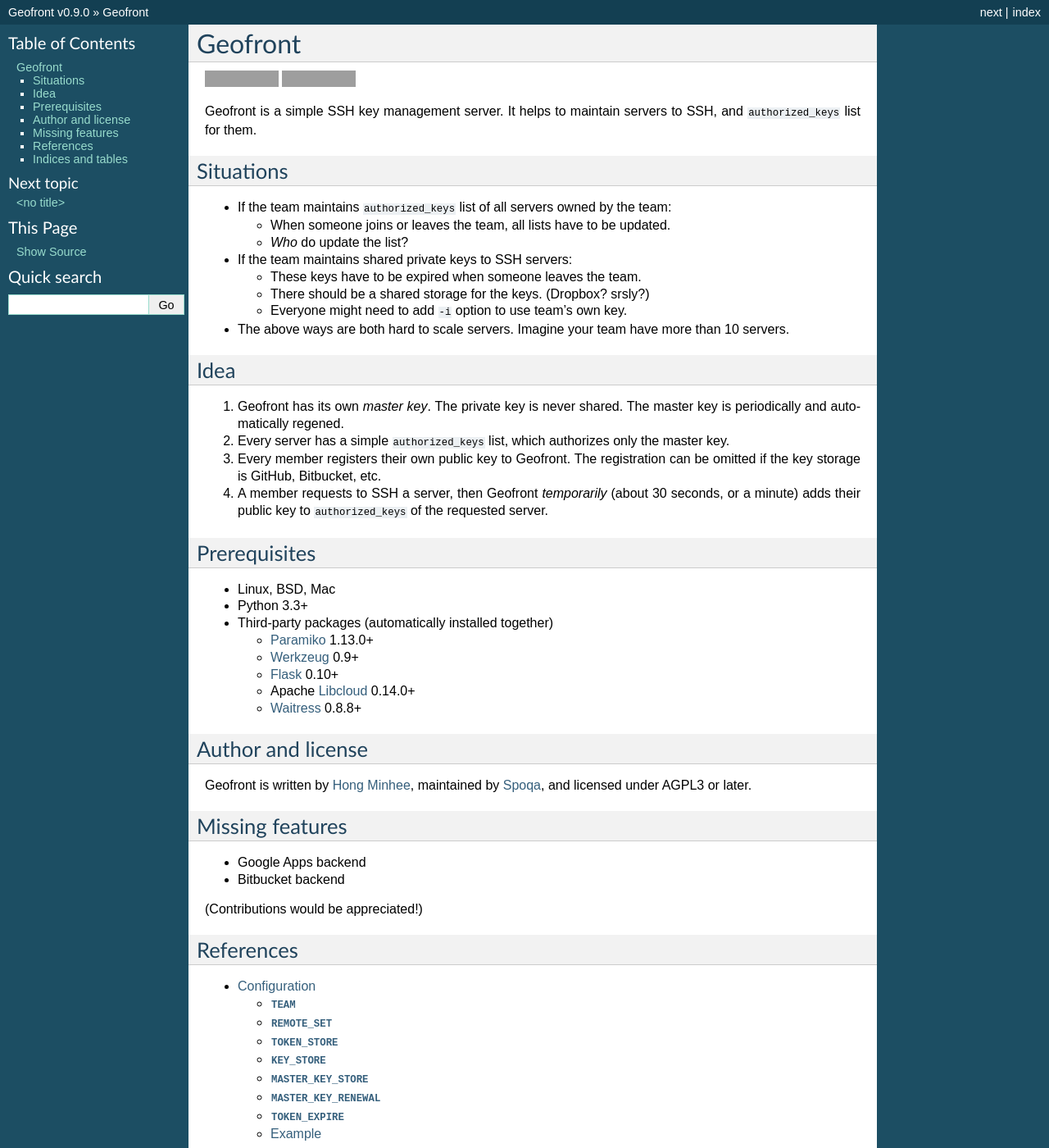
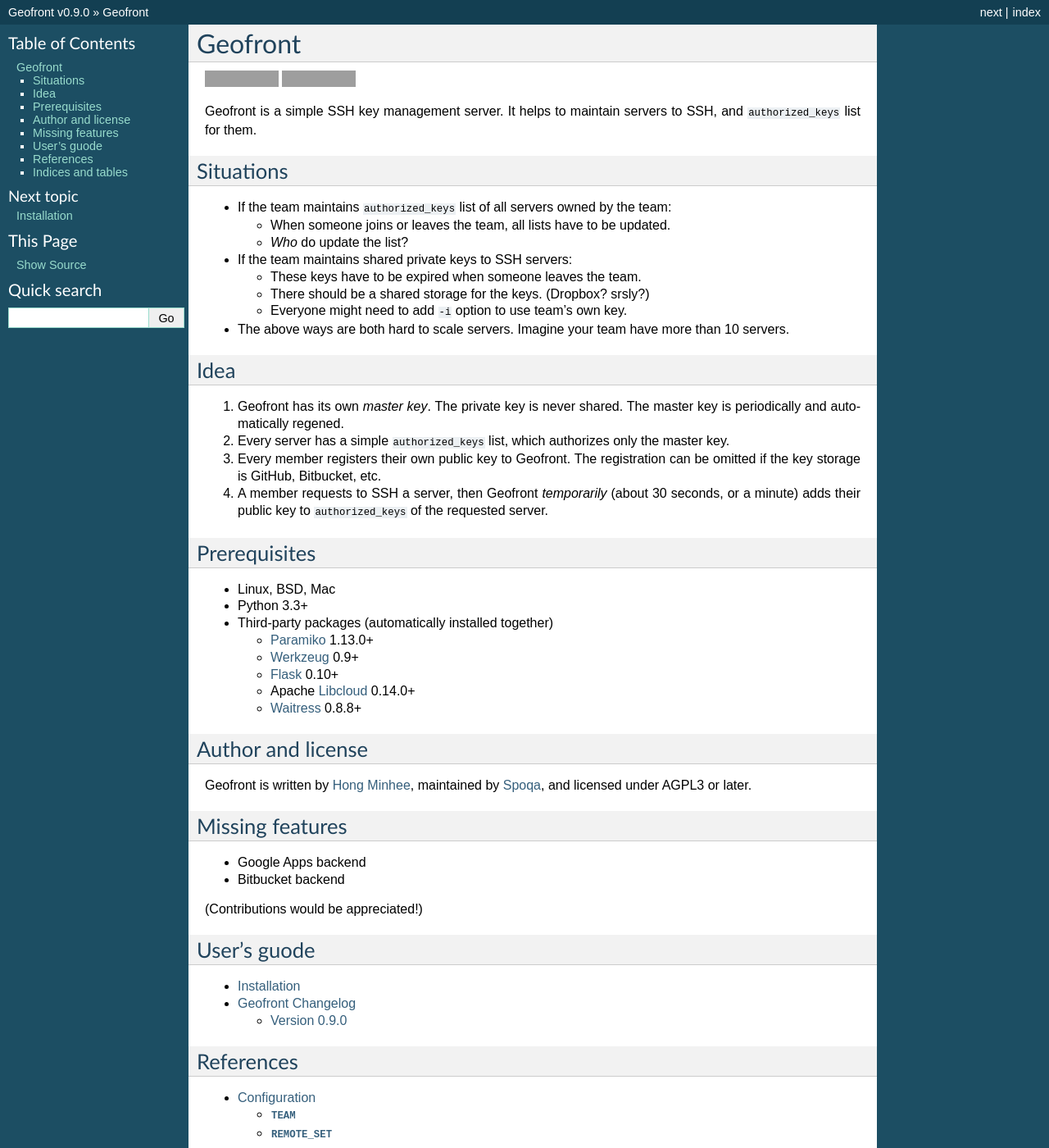
Before and after one commit to geofront-auth/geofront, a Sphinx documentation site: the page built from docs/index.rst, in a window 1280 px wide and 1400 px high. Shown: the whole window at 82% size. Built offline with Sphinx 7.4.7, drawn with Linux system fonts in a browser that asks for light colours; pages that are not in the unit, such as notebooks, are missing from menus; grey boxes are pictures that could not be loaded.

Commit message:
Add install docs

```diff
--- /dev/null
+++ b/docs/changes.rst
@@ -0,0 +1,7 @@
+Geofront Changelog
+==================
+
+Version 0.9.0
+-------------
+
+To be released.
--- a/docs/index.rst
+++ b/docs/index.rst
@@ -1,4 +1,14 @@
 .. include:: ../README.rst
+
+
+User's guode
+------------
+
+.. toctree::
+   :maxdepth: 2
+
+   install
+   changes
 
 
 References
--- a/setup.py
+++ b/setup.py
@@ -72,7 +72,7 @@
         geofront-server = geofront.server:main
     ''',
     classifiers=[
-        'Development Status :: 2 - Pre-Alpha',
+        'Development Status :: 3 - Alpha',
         'Environment :: Web Environment',
         'Intended Audience :: Developers',
         'Intended Audience :: System Administrators',
```
Also changed, not shown: docs/install.rst (added, +8 -0 lines).
